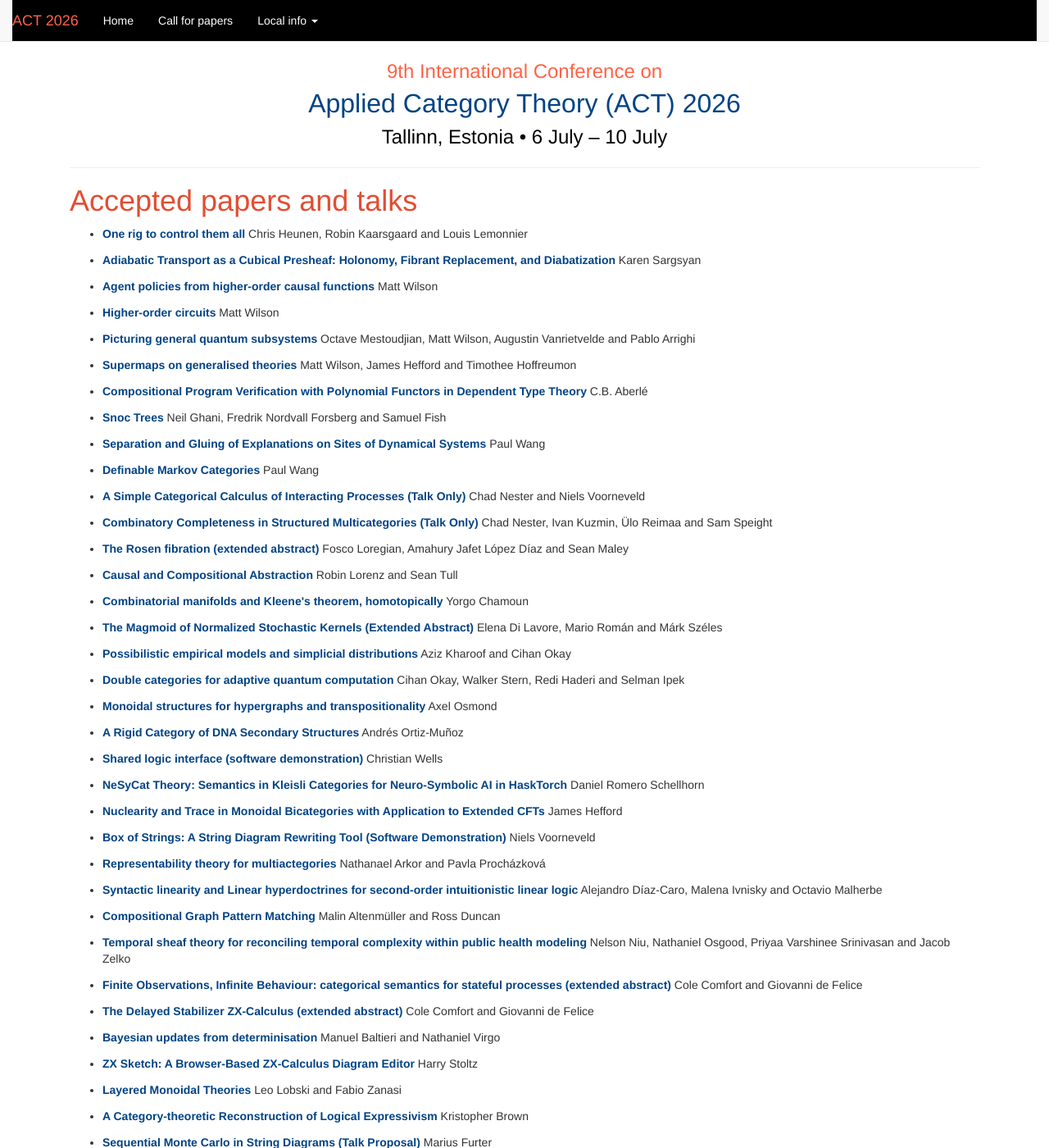
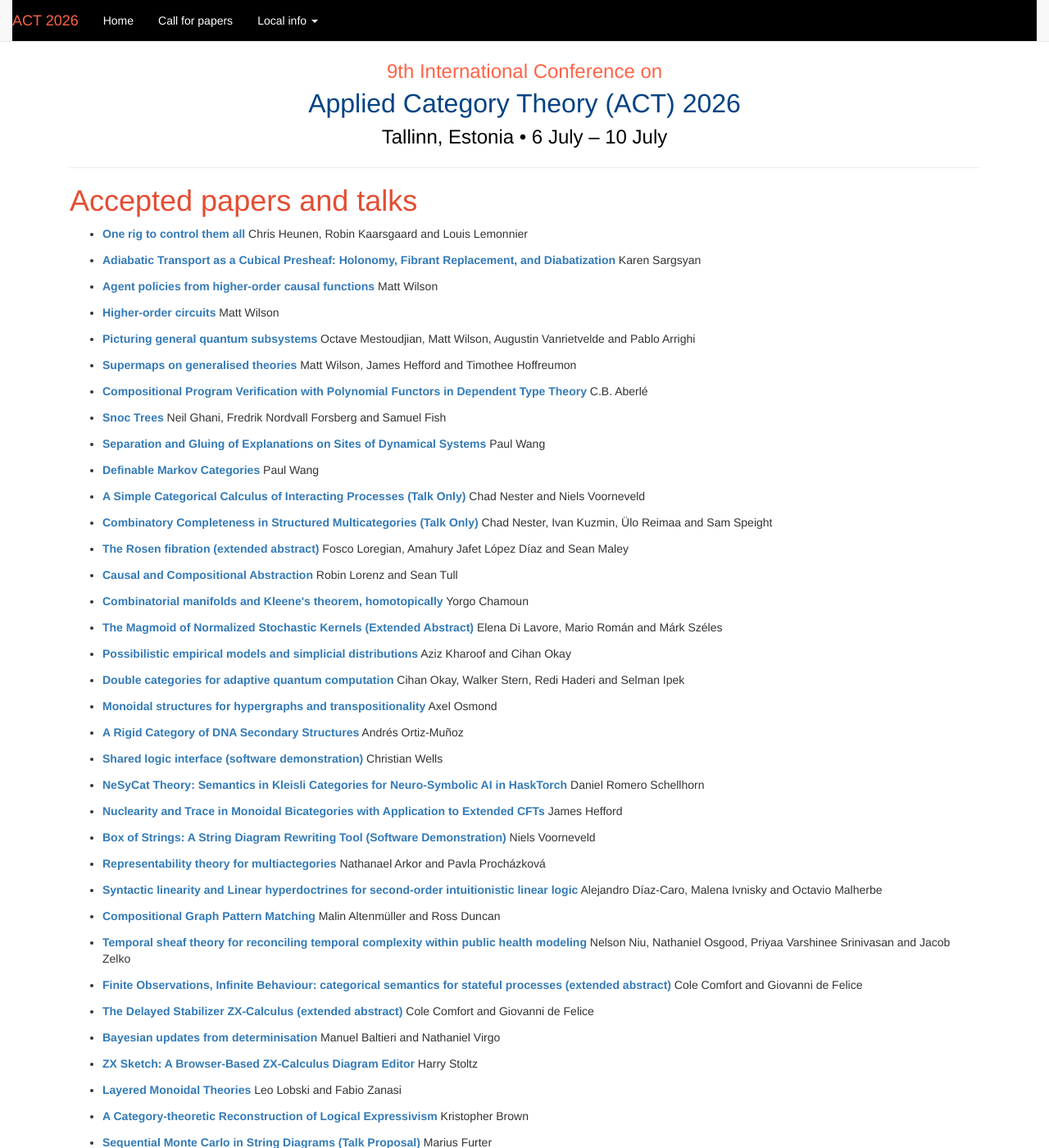
Before and after one commit to actconf2026/actconf2026.github.io, a Jekyll site: the page built from accepted.html, in a window 1280 px wide and 1400 px high. Shown: the whole window at 82% size. Built offline with Jekyll 4.4.1, drawn with Linux system fonts in a browser that asks for light colours.

Commit message:
Updated link color

```diff
--- a/accepted.html
+++ b/accepted.html
@@ -13,7 +13,7 @@ layout: act
     margin-bottom: 12px;
   }
   .paper-title {
-    color: rgb(2, 67, 132);
+    color: #337ab7;
     font-weight: bold;
   }
   .paper-abstract {
```
